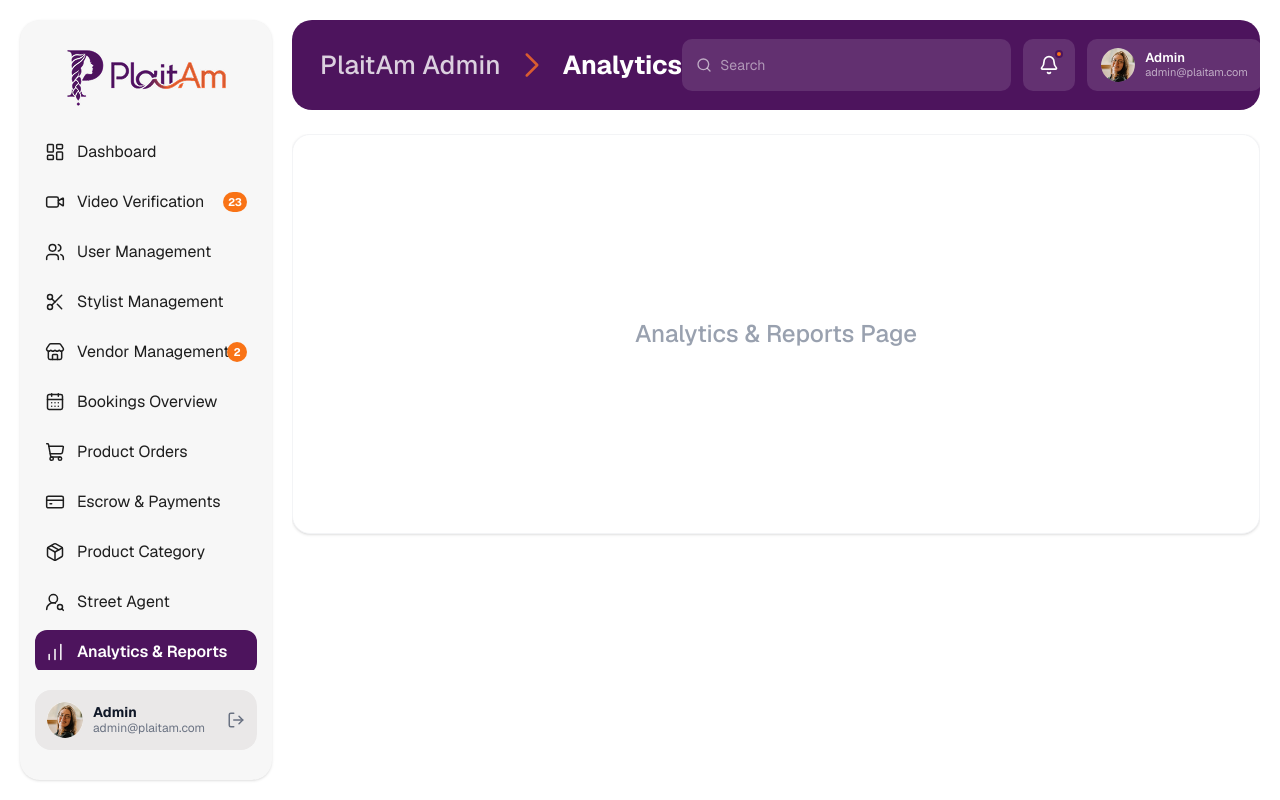
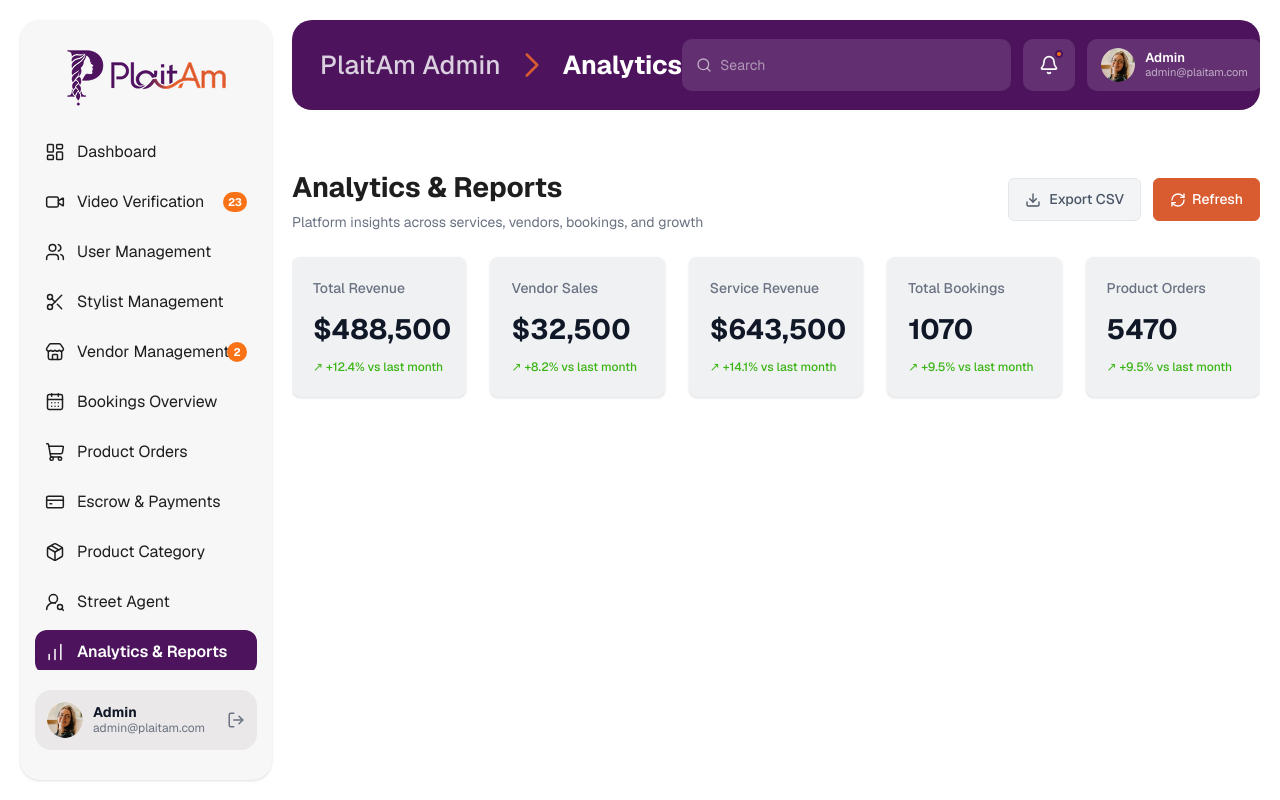
Before and after one commit to Future-Stack/jennieonyi-admin-dashboard, a Next.js app: page /dashboard/analytics in a window 1280 px wide. Built offline with nearby package versions, Linux system fonts and the light colour scheme.

Commit message:
Implemented analytics page's heading and state cards

```diff
--- a/app/(admin)/dashboard/analytics/page.tsx
+++ b/app/(admin)/dashboard/analytics/page.tsx
@@ -1,7 +1,67 @@
+"use client"
+import AnalyticStateCard from "@/components/admin/analytics/AnalyticStateCard";
+import Headers from "@/components/admin/common/Headers";
+import { Download, RefreshCw } from "lucide-react";
+
+const statCardsData = [
+  {
+    title:"Total Revenue",
+    value:"$488,500",
+    change:"+12.4% vs last month",
+    isError:false,
+    positive:true
+  },
+  {
+    title:"Vendor Sales",
+    value:"$32,500",
+    change:"+8.2% vs last month",
+    isError:false,
+    positive:true
+  },
+  {
+    title:"Service Revenue",
+    value:"$643,500",
+    change:"+14.1% vs last month",
+    isError:false,
+    positive:true
+  },
+  {
+    title:"Total Bookings",
+    value:"1070",
+    change:"+9.5% vs last month",
+    isError:false,
+    positive:true
+  },
+  {
+    title:"Product Orders",
+    value:"5470",
+    change:"+9.5% vs last month",
+    isError:false,
+    positive:true
+  },
+]
+
 export default function AnalyticsPage() {
   return (
-    <div className="bg-white p-8 rounded-2xl shadow-sm border border-gray-100 min-h-[50vh] flex items-center justify-center">
-      <h2 className="text-2xl font-medium text-gray-400">Analytics & Reports Page</h2>
+    <div className="flex flex-col min-h-[calc(100vh-80px)] bg-white py-8 overflow-y-auto">
+      <Headers
+        title="Analytics & Reports"
+        description="Platform insights across services, vendors, bookings, and growth"
+        buttonOneIcon={<Download className="w-4 h-4" />}
+        buttonOneText="Export CSV"
+        buttonOneAction={() => { }}
+        buttonTwoIcon={<RefreshCw className="w-4 h-4" />}
+        buttonTwoText="Refresh"
+        buttonTwoAction={() => { }}
+      />
+
+      <div className="grid grid-cols-1 md:grid-cols-2 lg:grid-cols-5 gap-6">
+        {
+          statCardsData.map((card, index) => (
+            <AnalyticStateCard key={index} {...card} />
+          ))
+        }
+      </div>
     </div>
   );
 }
--- /dev/null
+++ b/components/admin/analytics/AnalyticStateCard.tsx
@@ -0,0 +1,19 @@
+export default function AnalyticStateCard({title,value,change,isError,positive}:{
+    title:string,
+    value:string,
+    change:string,
+    isError:boolean,
+    positive:boolean
+}) {
+    return (
+        <div className="bg-[#F0F1F3] rounded-[8px] p-5 h-35 shadow border border-[#F0F1F3] flex justify-between items-start">
+              <div className="flex flex-col justify-between h-full">
+                <p className="text-[14px] text-gray-500 font-medium">{title}</p>
+                <p className="text-[28px] font-bold text-gray-900 leading-none">{value}</p>
+                <p className={`text-[12px] font-medium ${isError ? "text-[#E11D48]" : "text-[#3BB515]"}`}>
+                  {positive ? "↗ " : "↘ "}{change}
+                </p>
+              </div>
+            </div>
+    );
+}
```
